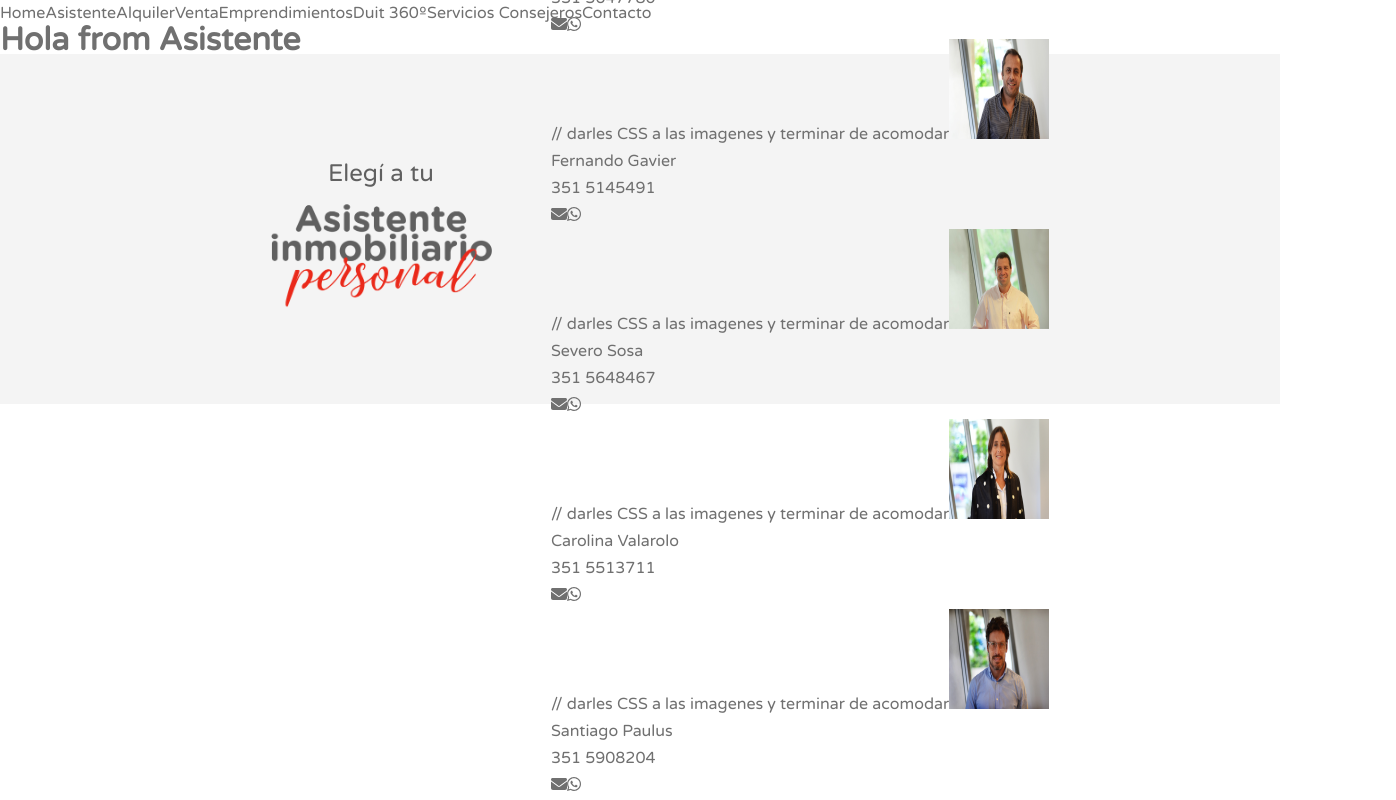
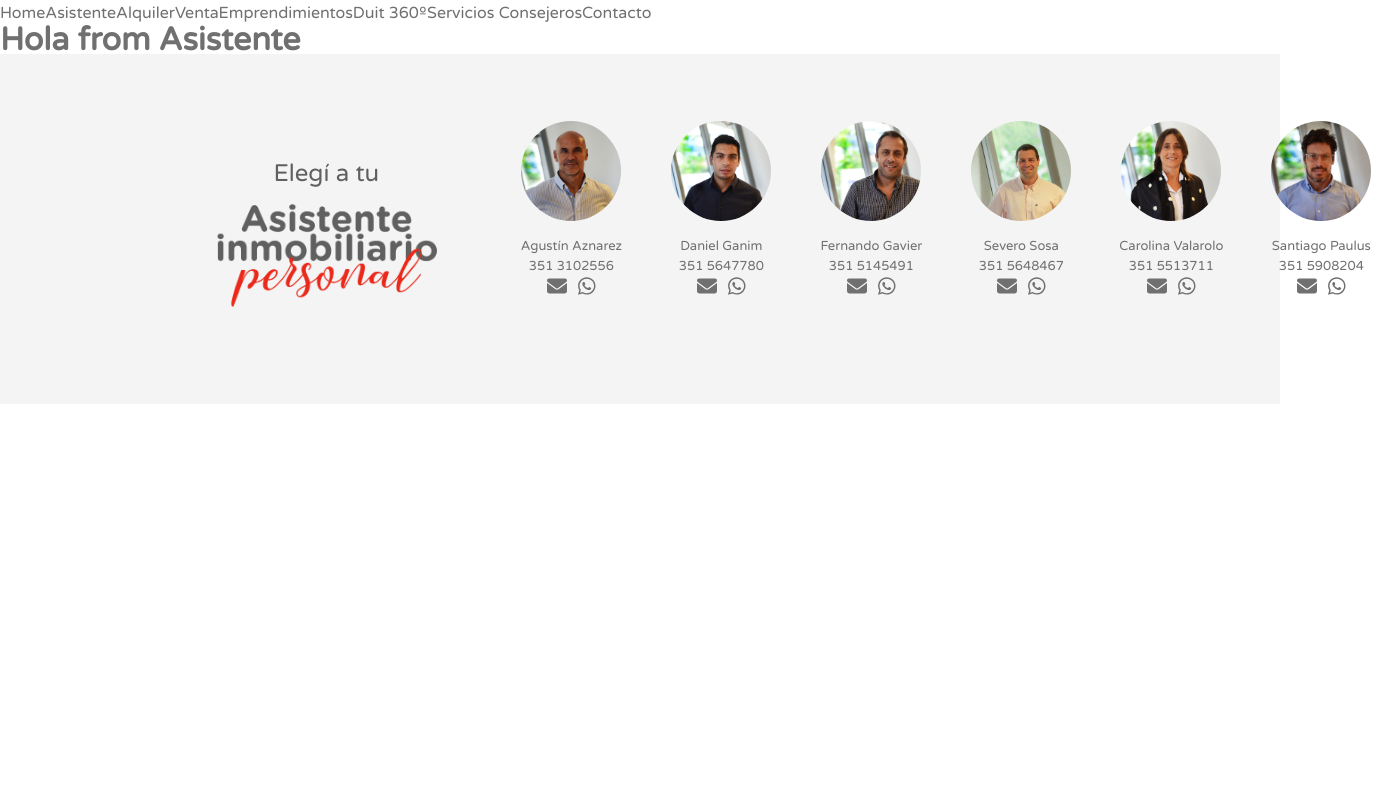
Before and after one commit to MiltonBarraza/Duit, a Next.js app: page /asistente in a window 1280 px wide. Shown: the whole page, 1396 px wide, since content can reach past the window. Built offline with nearby package versions, Linux system fonts and the light colour scheme.

Commit message:
Se agregro el Feature Asistentes a la Page Asistente Personal

```diff
--- a/components/Asistentes/asistentes.module.scss
+++ b/components/Asistentes/asistentes.module.scss
@@ -1,7 +1,6 @@
 @import "../../assets/variables";
 
 .asistentes {
-    display: flex;
     background-color: $gris-1;
     height: 350px;
     display: flex;
@@ -31,54 +30,31 @@
         }
     }
 
+    .asistentesImg {
+        display: flex;
+        flex-direction: row;
+        align-items: center;
+        margin-bottom: 20px;
 
-
-        .listado-asistentes {
-            display: flex;
-        }
-
-        .listado-asistentes .home-agent-card {
+        .asistentesTarjeta {
             display: flex;
             flex-direction: column;
             align-items: center;
             flex: 0 0 150px;
             margin-bottom: 20px;
-        }
 
-        .listado-asistentes .home-agent-card img {
-            width: 100px;
-            height: 100px;
-            border-radius: 50%;
-            object-fit: cover;
-            margin-bottom: 15px;
-        }
-
-        .listado-asistentes .home-agent-card>p,
-        .listado-asistentes .home-agent-card>a {
-            line-height: 20px;
-            margin: 0;
-            font-size: 13px;
-            color: #707070;
-        }
-
-        .listado-asistentes .home-agent-card .home-agent-card-icons {
+            .asistentesTarjetaIconos {
                 display: flex;
+                flex-direction: row;
                 width: 40%;
                 justify-content: space-around;
-        }
 
-        .listado-asistentes .home-agent-card .home-agent-card-icons a {
+                a {
                     font-size: 20px;
-            color: #707070;
+                    color: $gris-1;
                 }
             }
-
-    .asistentesImg {
-        display: flex;
-        flex-direction: column;
-        align-items: center;
-        flex: 0 0 150px;
-        margin-bottom: 20px;
+        }
 
         img {
             width: 100px;
@@ -101,3 +77,20 @@
             color: #707070;
         }
     }
+}
+
+@media only screen and (max-width: 1024px) {
+    .asistentes {
+        flex-direction: column;
+        height: fit-content;
+    }
+}
+
+@media only screen and (max-width: 1024px) {
+    .asistentesImg {
+        margin-top: 15px;
+        flex-wrap: wrap;
+        align-items: center;
+        justify-content: center;
+    }
+}
--- /dev/null
+++ b/components/Asistentes/asistentesComponentes.jsx
@@ -0,0 +1,78 @@
+import Image from "next/image";
+import styles from "../Asistentes/asistentes.module.scss"
+import { FontAwesomeIcon } from "@fortawesome/react-fontawesome";
+import { faEnvelope } from '@fortawesome/free-solid-svg-icons';
+import { faWhatsapp } from "@fortawesome/free-brands-svg-icons";
+
+export const Asistentes = [
+    {
+        nombre: 'Agustín Aznarez',
+        telefono: '351 3102556',
+        telefonoFormateado: '+54 9 351 3102556',
+        email: 'agustin@duitpropiedades.com.ar',
+        foto: 'agustin-aznarez-profile.jpg',
+    },
+    {
+        nombre: 'Daniel Ganim',
+        telefono: '351 5647780',
+        telefonoFormateado: '+54 9 351 5647780',
+        email: 'danielganim@duitpropiedades.com.ar',
+        foto: 'daniel-ganim-profile.jpg',
+    },
+    {
+        nombre: 'Fernando Gavier',
+        telefono: '351 5145491',
+        telefonoFormateado: '+54 9 351 5145491',
+        email: 'fgavier@duitpropiedades.com.ar',
+        foto: 'fernando-gavier-profile.jpg',
+    },
+    {
+        nombre: 'Severo Sosa',
+        telefono: '351 5648467',
+        telefonoFormateado: '+54 9 351 5648467',
+        email: 'severo@duitpropiedades.com.ar',
+        foto: 'severo-sosa-profile.jpg',
+    },
+    {
+        nombre: 'Carolina Valarolo',
+        telefono: '351 5513711',
+        telefonoFormateado: '+54 9 351 5513711',
+        email: 'carolina@duitpropiedades.com.ar',
+        foto: 'carolina-valarolo-1-profile.jpg',
+    },
+    {
+        nombre: 'Santiago Paulus',
+        telefono: '351 5908204',
+        telefonoFormateado: '+54 9 351 5908204',
+        email: 'santiago@duitpropiedades.com.ar',
+        foto: 'santiago-pablu-profile.jpg',
+    }
+];
+
+
+export function AsistentesImagenes() {
+    return (
+
+        Asistentes.map((asistente, index) => {
+            return (
+
+                <div key={index} className={styles.asistentesTarjeta} >
+                    <Image
+                        src={`/images/asistentes/${asistente.foto}`}
+                        alt={`${asistente.foto}`}
+                        width={100}
+                        height={100}
+                    />
+                    <p>{`${asistente.nombre}`}</p>
+                    <a href={`tel:+{${asistente.telefono}}`}>{`${asistente.telefono}`}</a>
+                    <div className={styles.asistentesTarjetaIconos}>
+                        <a href={`mailto:${asistente.email}`}><FontAwesomeIcon icon={faEnvelope} /></a>
+                        <a href={`https://wa.me/${asistente.telefonoFormateado}`}><FontAwesomeIcon icon={faWhatsapp} /></a>
+                    </div>
+
+                </div>
+            )
+        }
+        )
+    )
+}
--- a/components/Asistentes/index.js
+++ b/components/Asistentes/index.js
@@ -1,6 +1,6 @@
 import Image from "next/image";
 import styles from "../Asistentes/asistentes.module.scss";
-import { AsistentesImagenes } from "../asistentesComponentes";
+import { AsistentesImagenes } from "../Asistentes/asistentesComponentes";
 
 export default function Asistentes() {
     return (
@@ -17,11 +17,15 @@ export default function Asistentes() {
                         objectFit="cover"
                     />
                 </div>
+
             </div>
 
-            <div  >
+            <div className={styles.asistentesImg} >
+
                 <AsistentesImagenes />
+
             </div>
+
         </section>
     )
 }
--- a/components/asistentesComponentes.jsx
+++ /dev/null
@@ -1,78 +0,0 @@
-import Image from "next/image";
-import styles from "./Asistentes/asistentes.module.scss"
-import { FontAwesomeIcon } from "@fortawesome/react-fontawesome";
-import { faEnvelope } from '@fortawesome/free-solid-svg-icons';
-import { faWhatsapp } from "@fortawesome/free-brands-svg-icons";
-
-export const Asistentes = [
-    {
-        nombre: 'Agustín Aznarez',
-        telefono: '351 3102556',
-        telefonoFormateado: '+54 9 351 3102556',
-        email: 'agustin@duitpropiedades.com.ar',
-        foto: 'agustin-aznarez-profile.jpg',
-    },
-    {
-        nombre: 'Daniel Ganim',
-        telefono: '351 5647780',
-        telefonoFormateado: '+54 9 351 5647780',
-        email: 'danielganim@duitpropiedades.com.ar',
-        foto: 'daniel-ganim-profile.jpg',
-    },
-    {
-        nombre: 'Fernando Gavier',
-        telefono: '351 5145491',
-        telefonoFormateado: '+54 9 351 5145491',
-        email: 'fgavier@duitpropiedades.com.ar',
-        foto: 'fernando-gavier-profile.jpg',
-    },
-    {
-        nombre: 'Severo Sosa',
-        telefono: '351 5648467',
-        telefonoFormateado: '+54 9 351 5648467',
-        email: 'severo@duitpropiedades.com.ar',
-        foto: 'severo-sosa-profile.jpg',
-    },
-    {
-        nombre: 'Carolina Valarolo',
-        telefono: '351 5513711',
-        telefonoFormateado: '+54 9 351 5513711',
-        email: 'carolina@duitpropiedades.com.ar',
-        foto: 'carolina-valarolo-1-profile.jpg',
-    },
-    {
-        nombre: 'Santiago Paulus',
-        telefono: '351 5908204',
-        telefonoFormateado: '+54 9 351 5908204',
-        email: 'santiago@duitpropiedades.com.ar',
-        foto: 'santiago-pablu-profile.jpg',
-    }
-];
-
-
-export function AsistentesImagenes() {
-    return (
-
-        Asistentes.map((asistente, index) => {
-            return (
-
-                <div key={index}  > // darles CSS a las imagenes y terminar de acomodar
-                    <Image
-                        src={`/images/asistentes/${asistente.foto}`}
-                        alt={`${asistente.foto}`}
-                        width={100}
-                        height={100}
-                    />
-                    <p>{`${asistente.nombre}`}</p>
-                    <a href={`tel:+{${asistente.telefono}}`}>{`${asistente.telefono}`}</a>
-                    <div className={styles.tarjetaasistentesIconos}>
-                        <a href={`mailto:${asistente.email}`}><FontAwesomeIcon icon={faEnvelope} /></a>
-                        <a href={`https://wa.me/${asistente.telefonoFormateado}`}><FontAwesomeIcon icon={faWhatsapp} /></a>
-                    </div>
-
-                </div>
-            )
-        }
-        )
-    )
-}
```
Lines whose indentation alone changed are shown as unchanged.
